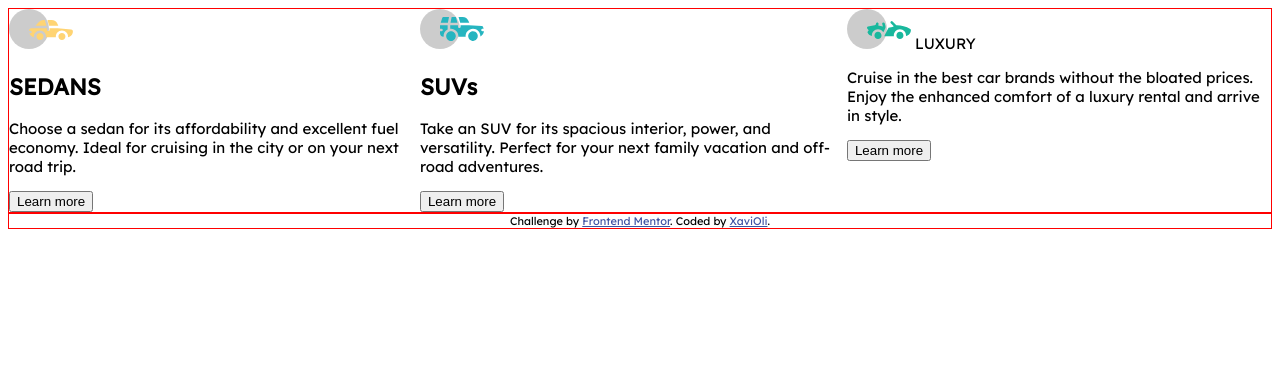
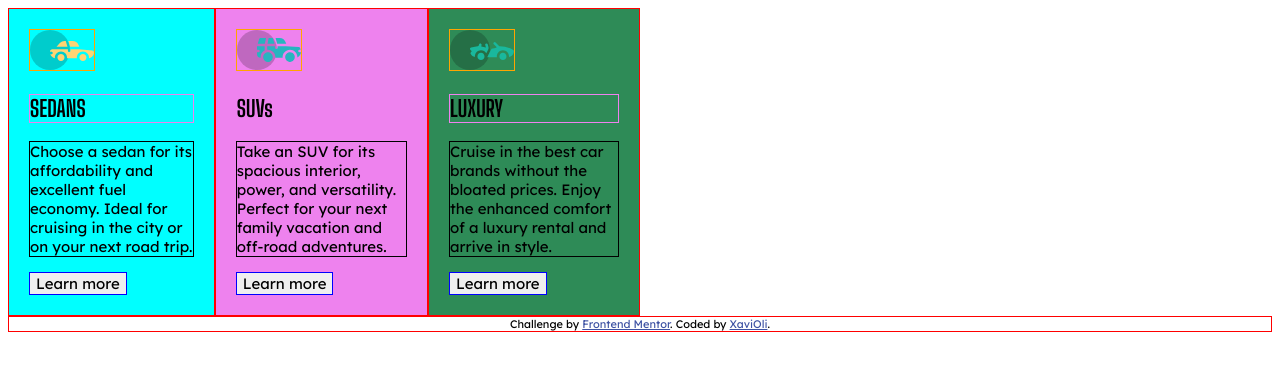
Before and after one commit to XaviOli/3-column-card-component, a plain HTML site: page index.html in a window 1280 px wide. Drawn offline with Linux system fonts and the light colour scheme.

Commit message:
Font familiy

```diff
--- a/index.html
+++ b/index.html
@@ -9,15 +9,13 @@
   <link rel="icon" type="image/png" sizes="32x32" href="./images/favicon-32x32.png">
   <link rel="stylesheet" href="styles.css">
   <title>Frontend Mentor | 3-column preview card component</title>
-
-  <!-- Feel free to remove these styles or customise in your own stylesheet 👍 -->
 </head>
 <body>
 
   <!-- Card 1 -->
 
   <main class="card-container">
-    <div class="card">
+    <div class="card card-sedans">
       <svg width="64" height="40" xmlns="http://www.w3.org/2000/svg"><g fill="none" fill-rule="evenodd"><circle fill="#000" opacity=".201" cx="20" cy="20" r="20"/><path d="M52.936 24.11c1.942 0 3.517 1.542 3.517 3.445 0 1.903-1.575 3.445-3.517 3.445s-3.516-1.542-3.516-3.445c0-1.903 1.574-3.445 3.516-3.445zm-21.957 0c1.942 0 3.517 1.542 3.517 3.445 0 1.903-1.575 3.445-3.517 3.445s-3.516-1.542-3.516-3.445c0-1.903 1.574-3.445 3.516-3.445zm6.948-4.848v1.429c0 .716.61 1.293 1.348 1.259a1.295 1.295 0 001.225-1.295v-1.393h8.256l13.483 1.313c.956.093 1.676.881 1.676 1.814 0 2.89-2.126 5.303-4.926 5.819.397-3.557-2.458-6.62-6.053-6.62-3.646 0-6.504 3.14-6.039 6.723h-9.879c.466-3.588-2.397-6.722-6.039-6.722-3.595 0-6.45 3.062-6.052 6.62-2.14-.398-3.916-1.912-4.61-3.931h1.142c.731 0 1.32-.598 1.285-1.322-.033-.678-.629-1.2-1.322-1.2H20v-.251c0-1.274 1.066-2.243 2.306-2.243h15.62zM42.59 11c2.645 0 4.99 1.556 5.972 3.963l.726 1.779H40.17L38.413 11h4.178zm-6.865 0l1.758 5.741H26.505l3.357-3.654A6.502 6.502 0 0134.644 11h1.082z" fill="#FFD473" fill-rule="nonzero"/></g></svg>
         <h2 class="card-title">
           SEDANS
@@ -33,7 +31,7 @@
 
     <!-- Card 2 -->
 
-    <div class="card">
+    <div class="card card-suvs">
       <svg width="64" height="40" xmlns="http://www.w3.org/2000/svg"><g fill="none" fill-rule="evenodd"><circle fill="#000" opacity=".201" cx="20" cy="20" r="20"/><path d="M31.002 22.358c2.917 0 5.18 2.593 4.762 5.506a4.828 4.828 0 01-2.962 3.778 4.797 4.797 0 01-5.3-1.165c-1.188-1.26-1.235-2.613-1.263-2.613-.42-2.924 1.857-5.506 4.763-5.506zm22 0c3.457 0 5.798 3.567 4.41 6.744A4.816 4.816 0 0152.3 31.94a4.826 4.826 0 01-4.06-4.077c-.42-2.915 1.846-5.506 4.762-5.506zm-15.04-6.083v1.462a1.29 1.29 0 001.352 1.29c.693-.033 1.227-.631 1.227-1.326v-1.426h8.3l13.056.716a1.29 1.29 0 011.164.917c.27.895.446 1.477.563 1.87h-1.047c-.694 0-1.291.534-1.324 1.228a1.29 1.29 0 001.288 1.352h1.445c-.164 2.225-1.57 4.193-3.6 5.05.13-4.212-3.255-7.63-7.384-7.63-4.317 0-7.762 3.718-7.358 8.086h-7.285c.43-4.655-3.503-8.531-8.131-8.046v-3.543h7.734zm-10.312 0v4.308a7.4 7.4 0 00-4.006 7.274 3.874 3.874 0 01-3.642-3.864v-1.635h1.46a1.29 1.29 0 000-2.58h-1.461v-3.213l.003-.29h7.646zm14.986-8.196c2.65 0 5 1.592 5.984 4.055l.63 1.579a5.525 5.525 0 01-.065-.004l-.026-.002-.034-.002-.022-.002a4.178 4.178 0 00-.224-.006l-.098-.001h-.039l-.136-.001h-.052l-.326-.001H40.211L38.528 8.08zm-13.632 0l-1.122 5.616h-7.144l1.47-4.71a1.29 1.29 0 011.231-.906h5.565zm6.832 0l1.683 5.615h-7.007l1.121-5.615h4.203z" fill="#26B5C0" fill-rule="nonzero"/></g></svg>
         <h2 class="card-title">
           SUVs
@@ -49,10 +47,10 @@
 
     <!-- Card 3 -->
 
-    <div class="card">
+    <div class="card card-luxury">
       <svg width="64" height="40" xmlns="http://www.w3.org/2000/svg"><g fill="none" fill-rule="evenodd"><circle fill="#000" opacity=".201" cx="20" cy="20" r="20"/><path d="M30.98 22.835c1.941 0 3.516 1.604 3.516 3.583 0 1.978-1.575 3.582-3.517 3.582s-3.516-1.604-3.516-3.582c0-1.979 1.574-3.583 3.516-3.583zm21.956 0c1.942 0 3.517 1.604 3.517 3.583 0 1.978-1.575 3.582-3.517 3.582s-3.516-1.604-3.516-3.582c0-1.979 1.574-3.583 3.516-3.583zm-9.143-10.45a1.27 1.27 0 011.819 0l3.715 3.784c4.444-.115 9.7 1.142 13.964 3.753.387.237.624.664.624 1.124 0 3.006-2.126 5.514-4.926 6.05.397-3.698-2.458-6.882-6.053-6.882-3.646 0-6.504 3.264-6.039 6.99h-9.669c.76-1.544.993-2.026 1.337-2.711l.082-.162c.421-.835 1.056-2.07 2.883-5.65 1.68-.023 3.47-.408 5.247-1.403l-2.984-3.04a1.328 1.328 0 010-1.854zm-7.68 1.064c.683-.2 1.395.202 1.592.898l.749 2.652a3.46 3.46 0 01-.247 2.51l-1.733 3.395-.216.424c-1.07-1.89-3.06-3.114-5.279-3.114-3.595 0-6.45 3.184-6.052 6.885-1.832-.347-3.414-1.537-4.278-3.276a1.331 1.331 0 01.117-1.376l.955-1.303-1.325-1.295c-.751-.735-.376-2.024.64-2.231l6.614-1.346.13-.026c.092-.019.145-.03.157-.031.314-.146 1.07-.591 1.07-1.506 0-.734.592-1.327 1.316-1.31.712.016 1.268.662 1.256 1.388a4.11 4.11 0 01-.348 1.611 22.69 22.69 0 014.7 1.146l-.7-2.473a1.314 1.314 0 01.882-1.622z" fill="#19B89D" fill-rule="nonzero"/></g></svg>
-          LUXURY
-        </h2>
+          <h2 class="card-title">
+            LUXURY</h2>
         <p class="card-description">
           Cruise in the best car brands without the bloated prices. Enjoy the enhanced comfort of a luxury
           rental and arrive in style.
--- a/styles.css
+++ b/styles.css
@@ -4,9 +4,54 @@ body {
 }
 
 main {
-    border: 1px solid red;
     display: flex;
     justify-content: center;
+}
+
+.card-container {
+    display: flex;
+    width: 50%;
+}
+
+.card {
+    padding: 20px;
+}
+
+.card-sedans {
+    background-color: aqua;
+}
+
+.card-suvs {
+    background-color: violet;
+}
+
+.card-luxury {
+    background-color: seagreen;
+}
+
+.card-title {
+    font-family: 'Big Shoulders Display', cursive;
+}
+
+.card-button {
+    font-size: 15px;
+    font-family: 'Lexend Deca', sans-serif;
+}
+
+svg {
+    border: 1px solid orange;
+}
+div {
+    border: 1px solid red;
+}
+p {
+    border: 1px solid black;
+}
+h2 {
+    border: 1px solid violet;
+}
+button {
+    border: 1px solid blue;
 }
 
 footer {
```
